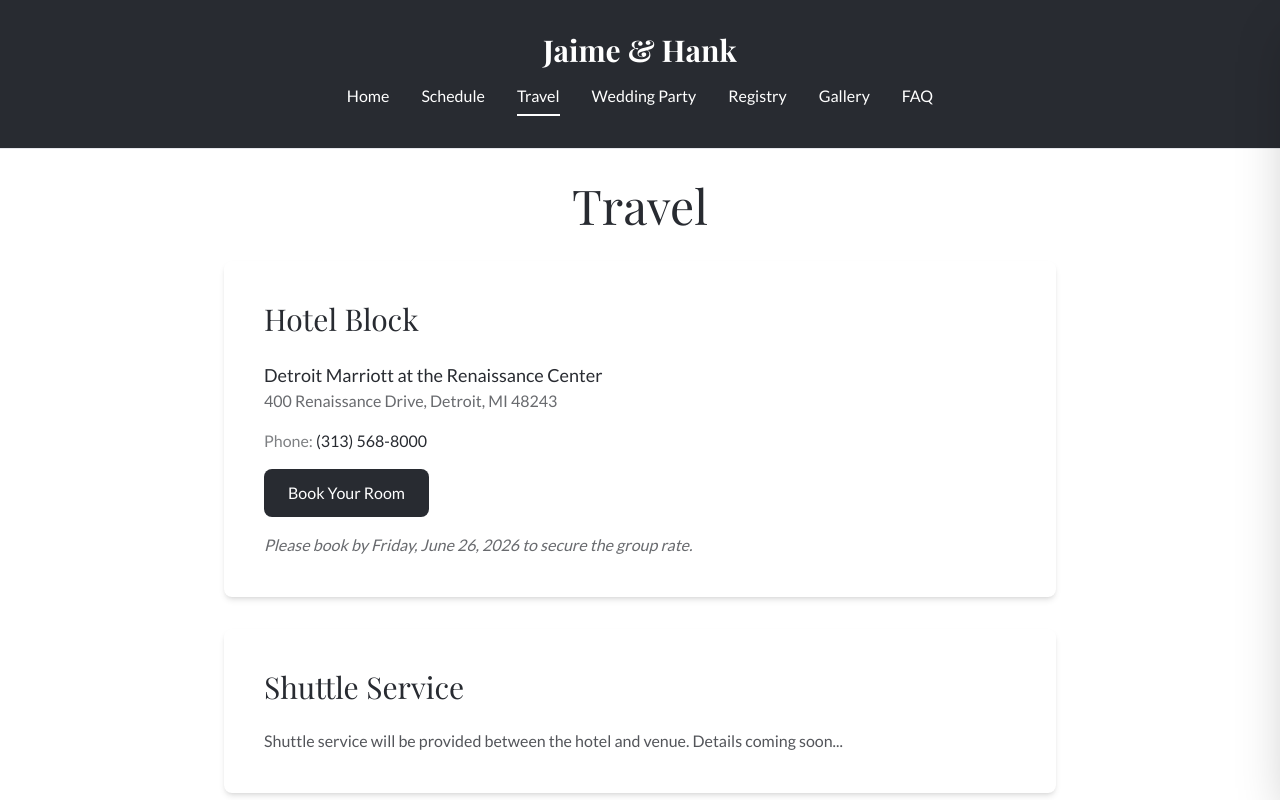
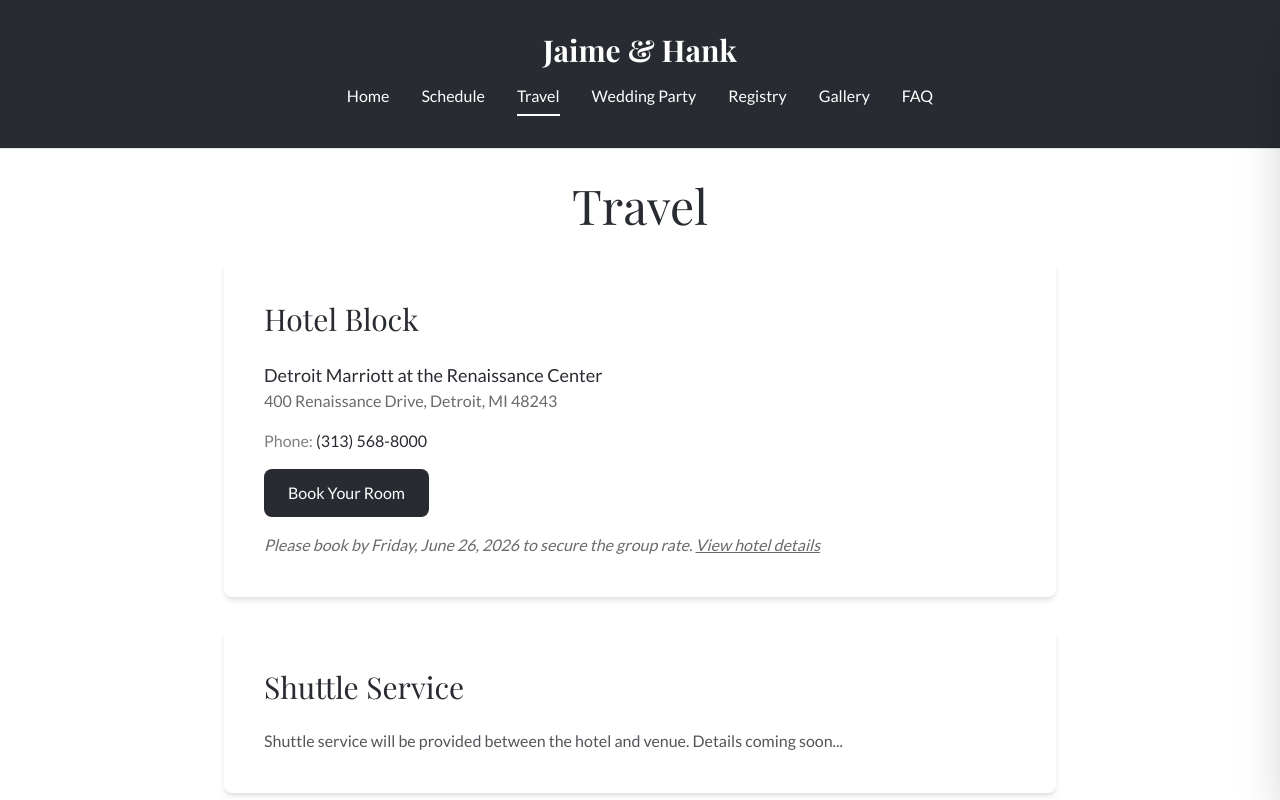
Before and after one commit to HankRichter/RichterWedding, a Next.js app in the folder wedding-site/: page /nav/travel in a window 1280 px wide. Shown: the top 800 px of the page. Built offline with nearby package versions, Linux system fonts and the light colour scheme; a web font is replaced by a local one.

Commit message:
Adding wedding details modal.

```diff
--- a/wedding-site/src/app/nav/travel/page.tsx
+++ b/wedding-site/src/app/nav/travel/page.tsx
@@ -1,6 +1,49 @@
+"use client";
+
+import { useState } from "react";
+
+function HotelDetailsModal({ onClose }: { onClose: () => void }) {
+  return (
+    <div className="fixed inset-0 z-50 flex items-center justify-center p-4">
+      {/* Backdrop */}
+      <div className="absolute inset-0 bg-black/50" onClick={onClose} />
+
+      {/* Modal */}
+      <div className="relative bg-secondary rounded-lg shadow-xl max-w-lg w-full max-h-[80vh] overflow-y-auto p-8 z-10">
+        <button
+          onClick={onClose}
+          className="absolute top-4 right-4 text-primary/60 hover:text-primary transition-colors"
+        >
+          <svg className="w-6 h-6" fill="none" stroke="currentColor" viewBox="0 0 24 24">
+            <path strokeLinecap="round" strokeLinejoin="round" strokeWidth={2} d="M6 18L18 6M6 6l12 12" />
+          </svg>
+        </button>
+
+        <h3 className="text-2xl font-serif text-primary mb-6">Hotel Details</h3>
+
+        <ol className="space-y-4 text-primary/80 list-decimal list-inside">
+          <li><span className="font-medium text-primary">Parking:</span> I would advise guests to park in Beaubien Garage, which offers in-and-out privileges to hotel guests for a flat rate of $25 per day and can be charged to guestrooms. Valet parking is also available for $30 daily/$40 overnight.</li>
+          <li><span className="font-medium text-primary">Check-In:</span> Our check-in time is 4:00 PM, and check-out time is 11:00 AM. For contactless arrival, we suggest Mobile Check-In and Mobile Key through the Marriott Bonvoy app if you&apos;re a Bonvoy member.</li>
+          <li><span className="font-medium text-primary">Food & Beverage:</span> Our hotel restaurant and bar, Fuell, is currently open daily for breakfast, lunch, and dinner. We also have the Motor City Pantry open daily from 6:00 AM – midnight, which offers grab-and-go options. Illy Cafe is currently open daily from 6:00 AM - 1:00 PM.</li>
+          <li><span className="font-medium text-primary">Housekeeping:</span> Our hotel has resumed providing daily stayover housekeeping service. If you need extra towels or any additional amenities, they are available at the front desk for pick-up, or you may dial &quot;0&quot; from any house phone to request these items be delivered to your hotel room.</li>
+          <li><span className="font-medium text-primary">Wi-Fi:</span> $14.95 a day. Complimentary Basic Internet in guest rooms with individual Bonvoy membership. You can join by using this link:{" "}
+            <a href="http://www.joinmarriottbonvoy.com/DTWDT" target="_blank" rel="noopener noreferrer" className="underline hover:text-primary transition-colors">
+              joinmarriottbonvoy.com/DTWDT
+            </a>
+          </li>
+          <li><span className="font-medium text-primary">Cancellation Policy:</span> Cancellations must be made 48 hours prior to arrival. Please note that we will assess a one-night fee if you cancel after the deadline.</li>
+        </ol>
+      </div>
+    </div>
+  );
+}
+
 export default function Travel() {
+  const [showHotelModal, setShowHotelModal] = useState(false);
+
   return (
     <div className="max-w-4xl mx-auto p-8">
+      {showHotelModal && <HotelDetailsModal onClose={() => setShowHotelModal(false)} />}
       <h1 className="text-4xl md:text-5xl font-serif text-primary mb-8 text-center">Travel</h1>
 
       <div className="space-y-8">
@@ -24,7 +67,15 @@ export default function Travel() {
                 Book Your Room
               </a>
             </div>
-            <p className="text-primary/70 italic">Please book by Friday, June 26, 2026 to secure the group rate.</p>
+      <p className="text-primary/70 italic">
+        Please book by Friday, June 26, 2026 to secure the group rate.{" "}
+        <button
+          onClick={() => setShowHotelModal(true)}
+          className="underline hover:text-primary transition-colors"
+        >
+          View hotel details
+        </button>
+      </p>
           </div>
         </div>
 
```
